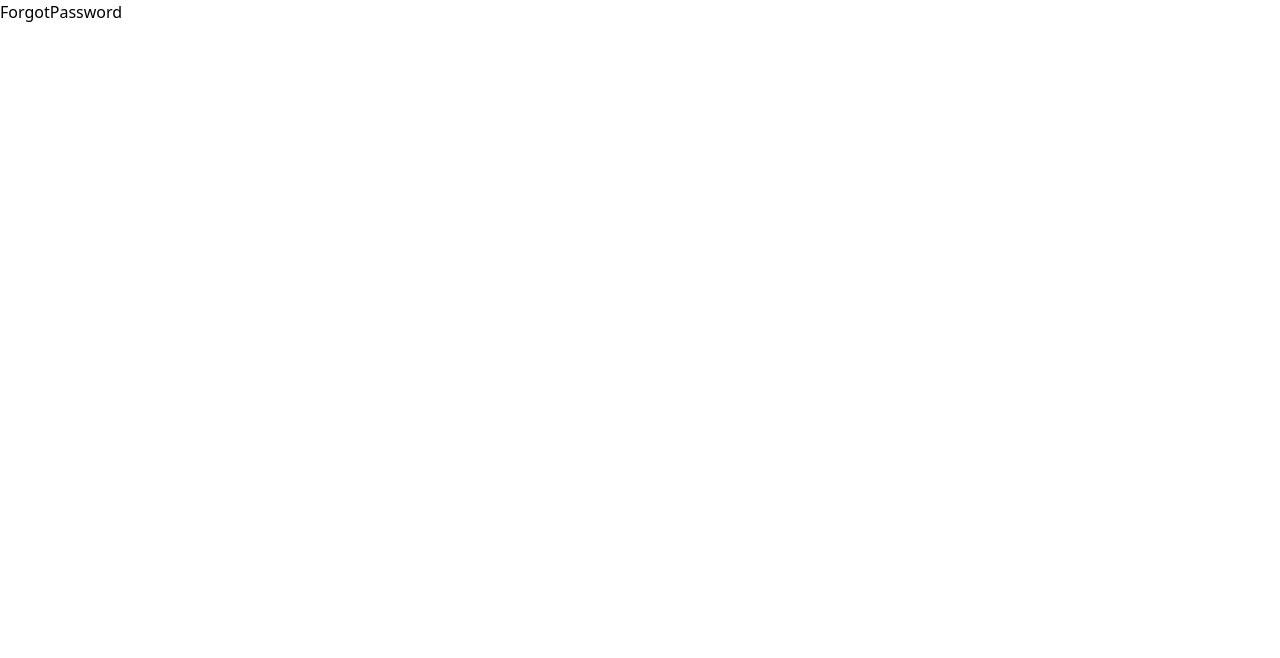
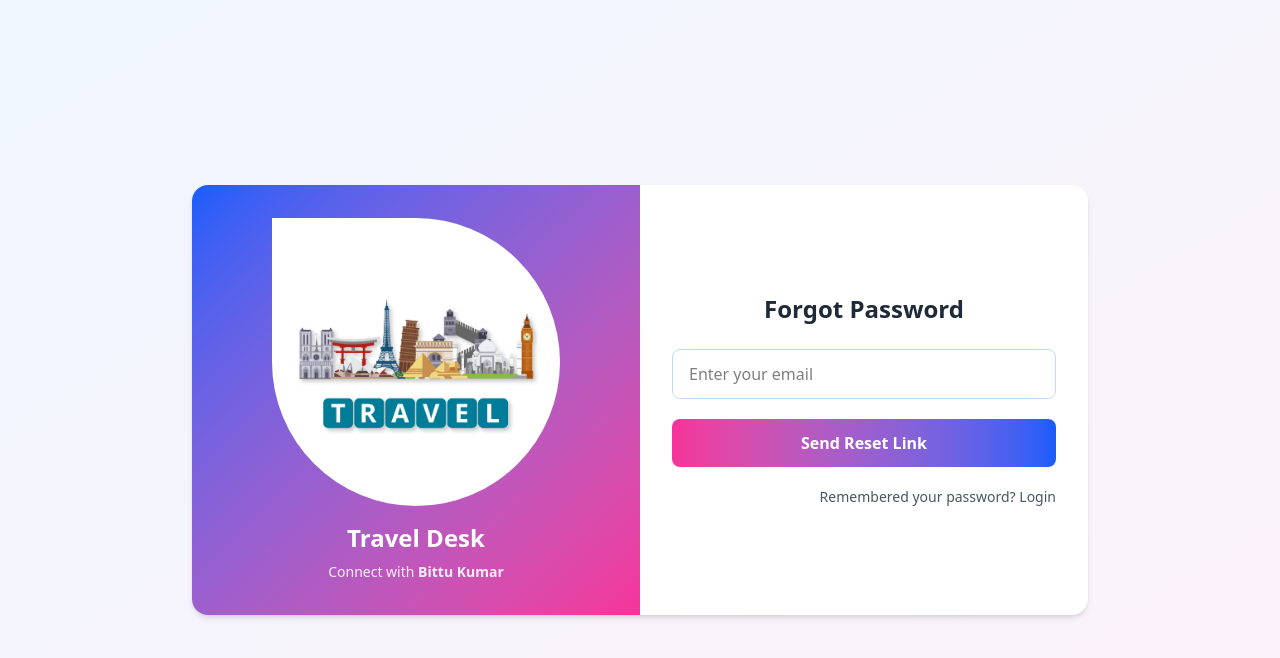
Before and after one commit to Bittu121/Travel-Desk, a React (Vite) app in the folder client/: page /forgot-password in a window 1280 px wide. Shown: the top 658 px of the page. Built offline with nearby package versions, Linux system fonts and the light colour scheme.

Commit message:
design forgot password page

```diff
--- a/client/src/pages/Auth/ForgotPassword.jsx
+++ b/client/src/pages/Auth/ForgotPassword.jsx
@@ -1,10 +1,69 @@
-import React from "react";
+import React, { useState } from "react";
+import { Link, useNavigate } from "react-router-dom";
+import travelImage from "../../assets/travel.webp";
 
 function ForgotPassword() {
+  const [formData, setFormData] = useState({ email: "" });
+  const navigate = useNavigate();
+
+  const handleChange = (e) => {
+    setFormData({ ...formData, [e.target.name]: e.target.value });
+  };
+
+  const handleSubmit = async (e) => {
+    e.preventDefault();
+    setFormData({ email: "" });
+    console.log("formData", formData);
+  };
+
   return (
-    <>
-      <div>ForgotPassword</div>
-    </>
+    <div className="min-h-screen flex items-center justify-center bg-gradient-to-br from-blue-50 to-pink-50 p-6">
+      <div className="flex flex-col md:flex-row bg-white shadow-md rounded-2xl overflow-hidden w-full max-w-4xl min-h-[430px]">
+        {/* Left Section */}
+        <div className="hidden md:flex flex-col items-center justify-center bg-gradient-to-br from-blue-600 to-pink-500 p-8 text-white w-1/2">
+          <img
+            src={travelImage}
+            alt="travel-desk"
+            className="w-72 object-contain mb-4 rounded-b-full rounded-e-full"
+          />
+          <h2 className="text-2xl font-bold">Travel Desk</h2>
+          <p className="text-sm mt-2 opacity-90">
+            Connect with <span className="font-semibold">Bittu Kumar</span>
+          </p>
+        </div>
+        {/* Right Section (Form) */}
+        <div className="flex flex-col justify-center  w-full md:w-1/2 p-8">
+          <h3 className="text-2xl font-bold text-center text-gray-800 mb-6">
+            Forgot Password
+          </h3>
+          <form onSubmit={handleSubmit} className="space-y-5">
+            <input
+              className="w-full px-4 py-3 rounded-lg outline-none transition border border-blue-200"
+              type="email"
+              name="email"
+              placeholder="Enter your email"
+              required
+              value={formData.email}
+              onChange={handleChange}
+            />
+            <div className="flex justify-center">
+              <button
+                type="submit"
+                className="w-full py-3 font-semibold rounded-lg text-white bg-gradient-to-r from-pink-500 to-blue-600 hover:opacity-90 transition cursor-pointer"
+              >
+                {/* {loading ? <LoadingSpinner /> : "Send Reset Link"} */}Send
+                Reset Link
+              </button>
+            </div>
+            <div className="flex justify-end text-sm text-gray-600 mt-4">
+              <Link to="/login" className="hover:underline">
+                Remembered your password? Login
+              </Link>
+            </div>
+          </form>
+        </div>
+      </div>
+    </div>
   );
 }
 
```
